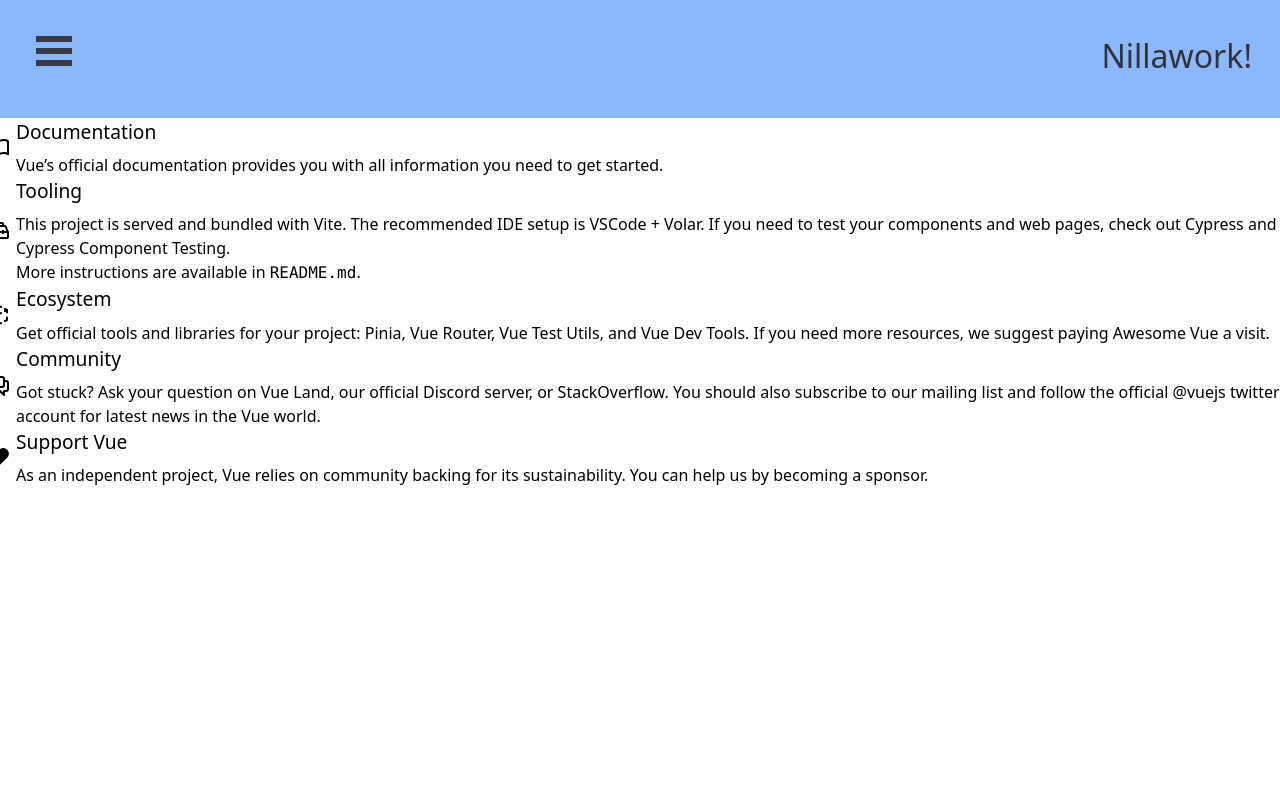
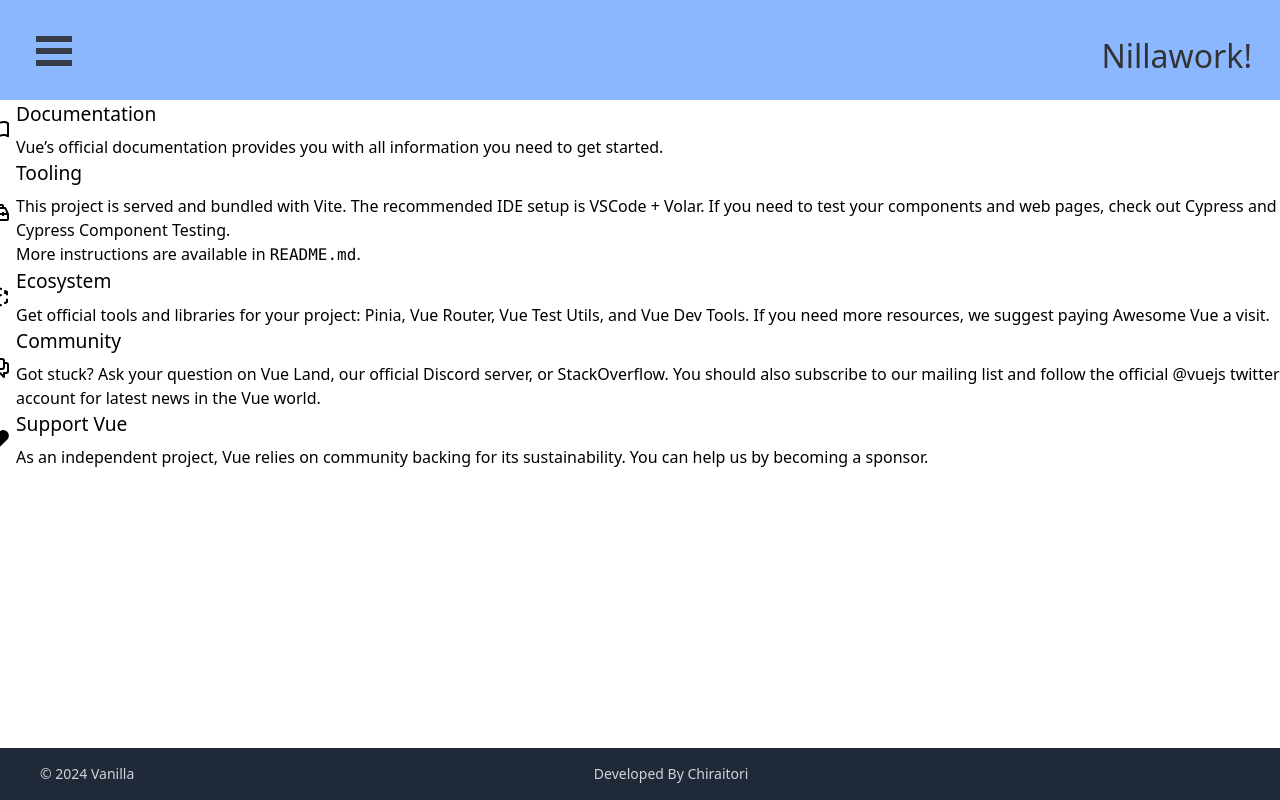
Before and after one commit to tathaha/vanilla-portfolio, a Vue app: page / in a window 1280 px wide. Built offline with nearby package versions, Linux system fonts and the light colour scheme.

Commit message:
add footer

```diff
--- a/src/App.vue
+++ b/src/App.vue
@@ -1,5 +1,6 @@
 <script setup>
 import Navbar from './components/Navbar.vue'
+import Footer from './components/Footer.vue'
 </script>
 
 <template>
@@ -12,6 +13,7 @@ import Navbar from './components/Navbar.vue'
     </div>
   </header>
   <RouterView />
+  <Footer />
 </template>
 
 <style scoped>
@@ -19,7 +21,7 @@ header {
   line-height: 2;
   max-height: 100vh;
   background-color: #8bb7ff;
-  padding: 35px;
+  padding: 30px;
   align-items: center;
   color: white;
 }
@@ -42,7 +44,7 @@ h1 {
 
 nav {
   width: 100%;
-  font-size: 12px;
+  font-size: 15px;
   text-align: center;
   margin-top: 2rem;
 }
@@ -57,7 +59,6 @@ nav a.router-link-exact-active:hover {
 
 nav a {
   display: inline-block;
-  padding: 0 1rem;
   border-left: 1px solid var(--color-border);
 }
 
@@ -87,8 +88,8 @@ nav a:first-of-type {
     margin-left: -1rem;
     font-size: 1rem;
 
-    padding: 1rem 0;
-    margin-top: 1rem;
+    padding: 1rem;
+    margin-top: 0.5rem;
   }
 }
 </style>
--- /dev/null
+++ b/src/components/Footer.vue
@@ -0,0 +1,45 @@
+<template>
+  <footer class="bg-gray-800 text-gray-300 py-4 absolute bottom-0 w-full">
+    <div class="container mx-auto px-10 flex justify-between items-center">
+      <!-- Left side with copyright info -->
+      <div class="text-sm">
+        <p>&copy; {{ currentYear }} Vanilla</p>
+      </div>
+
+      <!-- Middle section with developed by information -->
+      <div class="text-sm">
+        <p>
+          Developed By
+          <a href="https://chiraitori.lol" class="text-blue-400 hover:underline">Chiraitori</a>
+        </p>
+      </div>
+
+      <!-- Right side with social icons -->
+      <div class="flex space-x-4">
+        <a href="#" class="text-gray-300 hover:text-white"><i class="fab fa-facebook"></i></a>
+        <a href="#" class="text-gray-300 hover:text-white"><i class="fab fa-twitter"></i></a>
+        <a href="#" class="text-gray-300 hover:text-white"><i class="fab fa-instagram"></i></a>
+      </div>
+    </div>
+  </footer>
+</template>
+
+<script>
+export default {
+  data() {
+    return {
+      currentYear: new Date().getFullYear()
+    }
+  }
+}
+</script>
+
+<style scoped>
+/* You may need to include Tailwind's base styles and fontawesome styles */
+
+/* Example Tailwind base styles */
+@import 'tailwindcss/base';
+
+/* Example Font Awesome styles */
+@import url('https://cdnjs.cloudflare.com/ajax/libs/font-awesome/5.15.4/css/all.min.css');
+</style>
```
